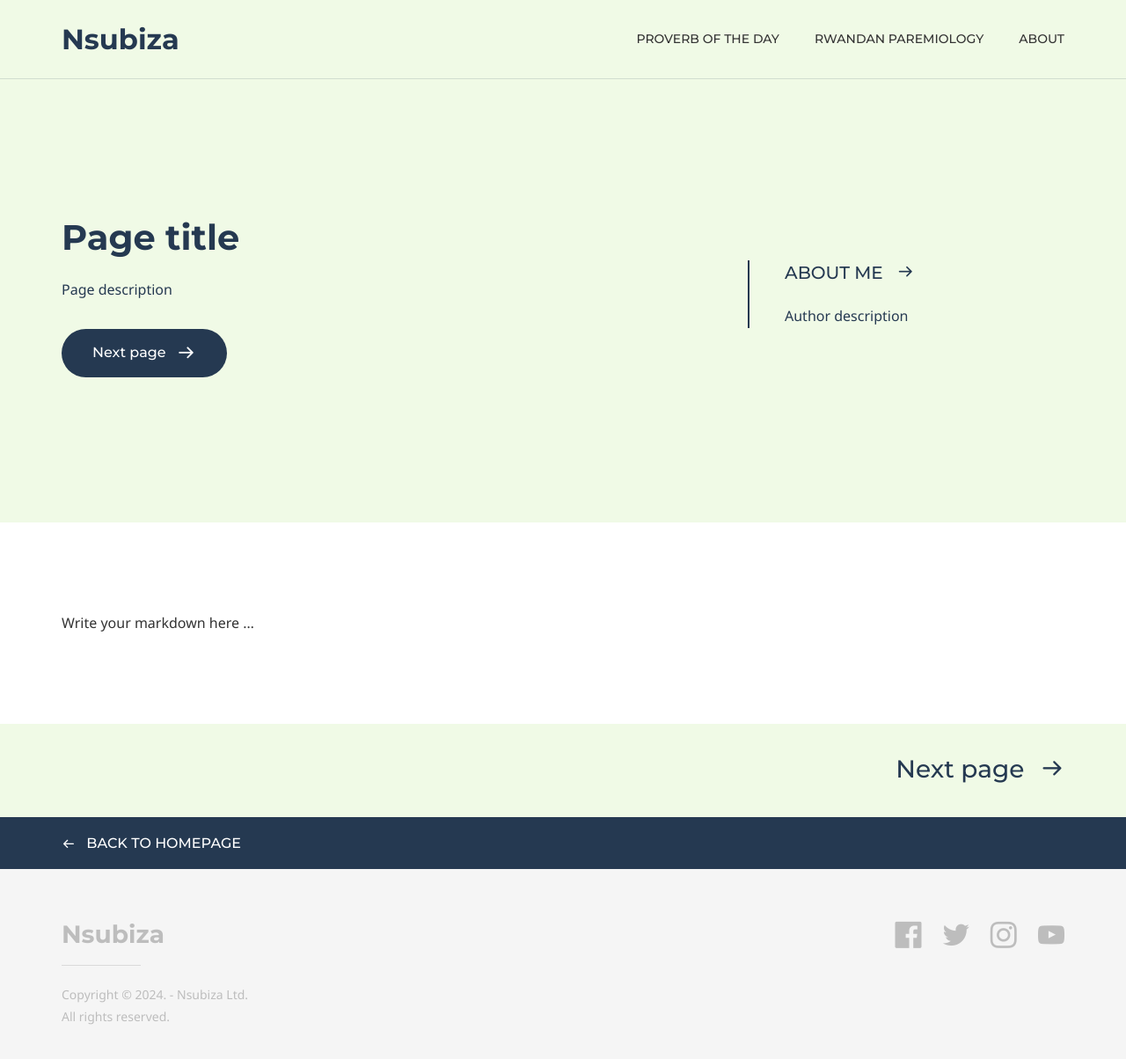
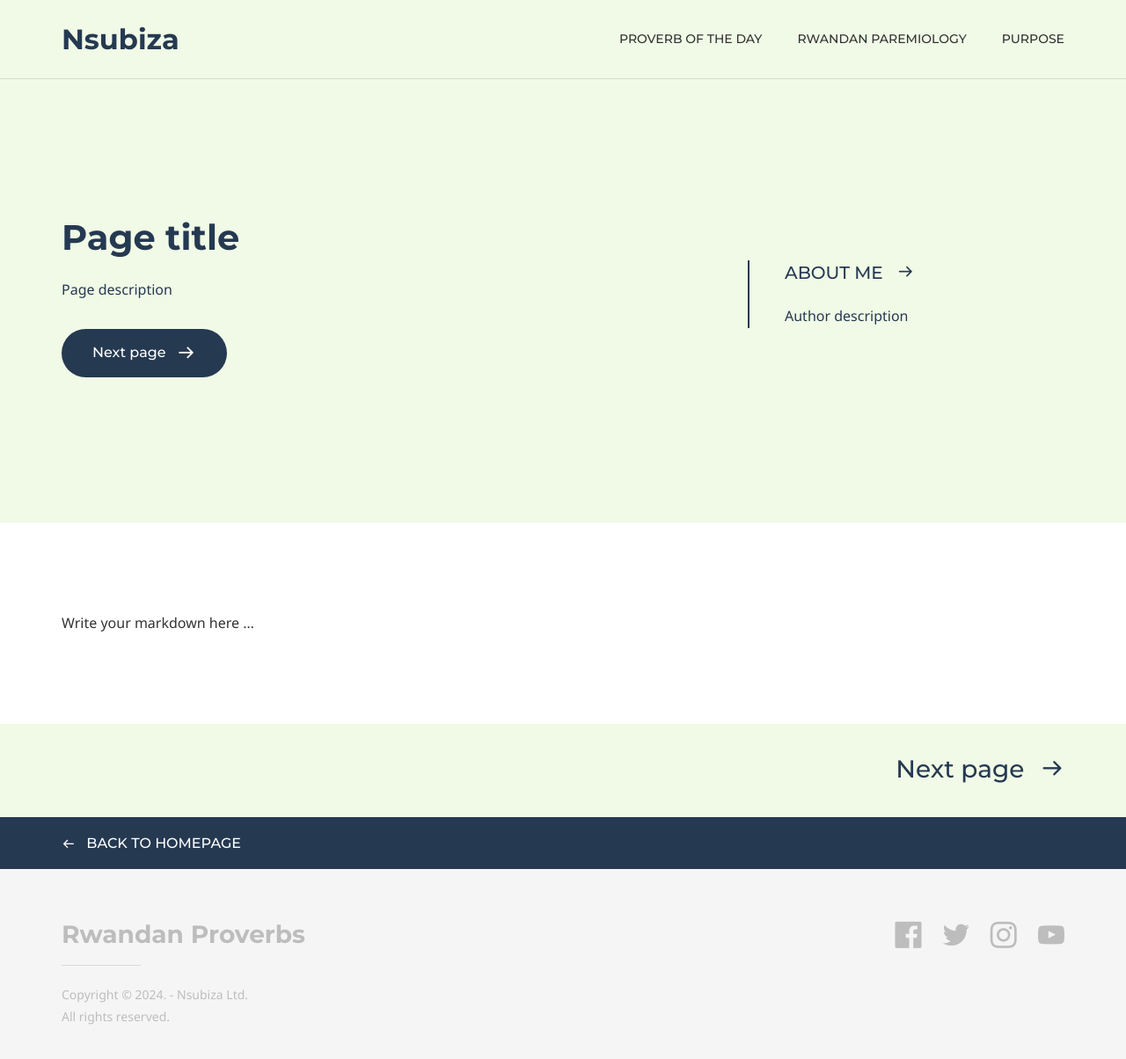
Before and after one commit to nsubiza/nsubiza.github.io, a plain HTML site: page default/index.html in a window 1280 px wide. Shown: the whole page at 88% size. Drawn offline with Linux system fonts and the light colour scheme; files whose address does not match are found by name.

Commit message:
Initial commitsite2

```diff
--- a/default/index.html
+++ b/default/index.html
@@ -23,7 +23,7 @@
 
 				<li><a href="/rwandan-paremiology">Rwandan paremiology</a></li>
 
-				<li><a href="/about">About</a></li>
+				<li><a href="/Purpose">Purpose</a></li>
 
 		</ul><!-- /.offcanvas__nav -->
 	</div><!-- /.offcanvas -->
@@ -44,7 +44,7 @@
 
 								<li><a href="/rwandan-paremiology">Rwandan paremiology</a></li>
 
-								<li><a href="/about">About</a></li>
+								<li><a href="/Purpose">Purpose</a></li>
 
 						</ul><!-- /.site-header__nav -->
 						<button class="offcanvas-toggle visible-xs">
@@ -162,7 +162,7 @@
 			<div class="row">
 				<div class="col-sm-6">
 
-						<a href="/" class="site-footer__logo">Nsubiza</a>
+						<a href="/" class="site-footer__logo">Rwandan Proverbs</a>
 
 
 						<hr>
```
Also changed, not shown: index.html (+2 -2 lines).
